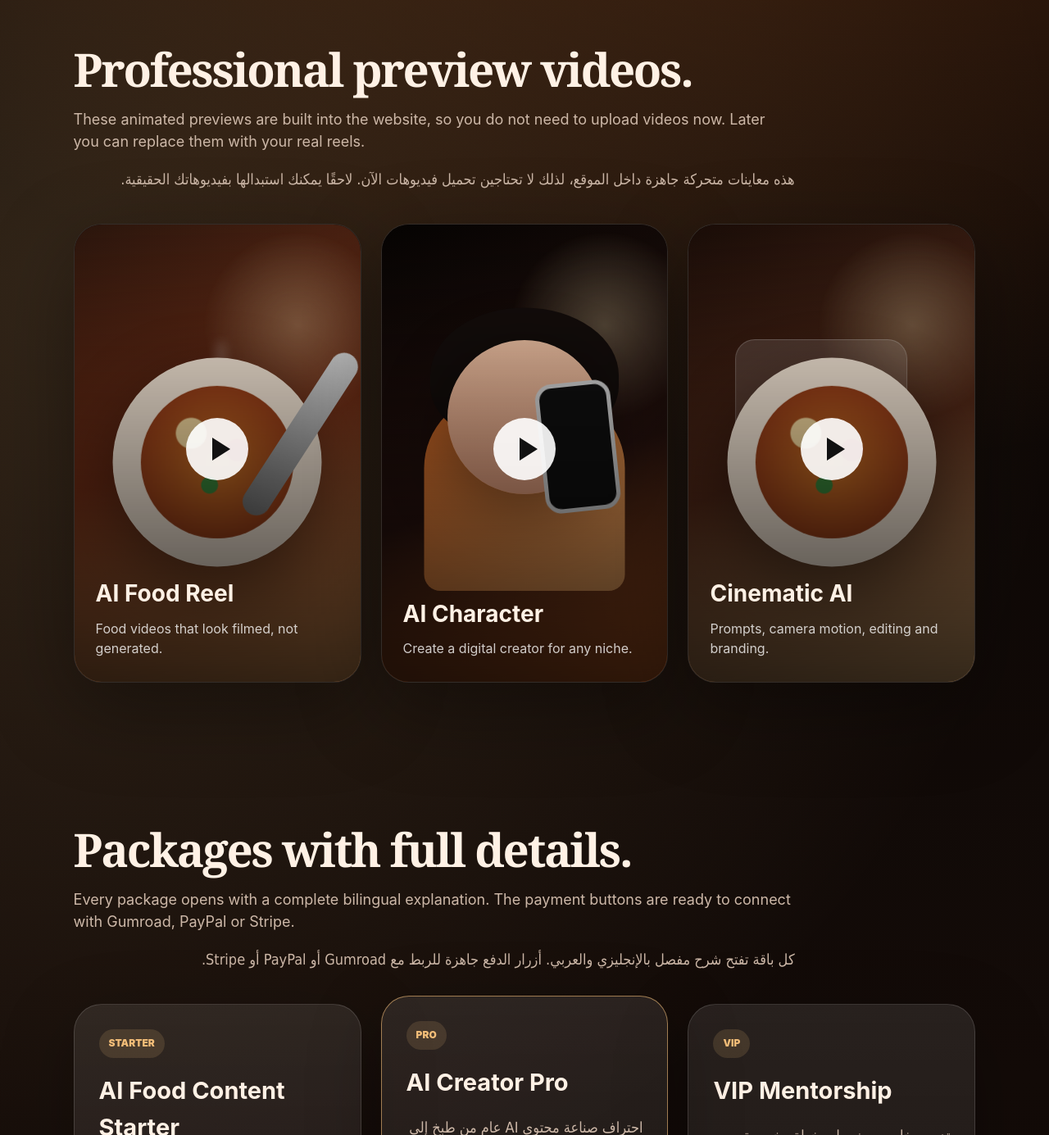
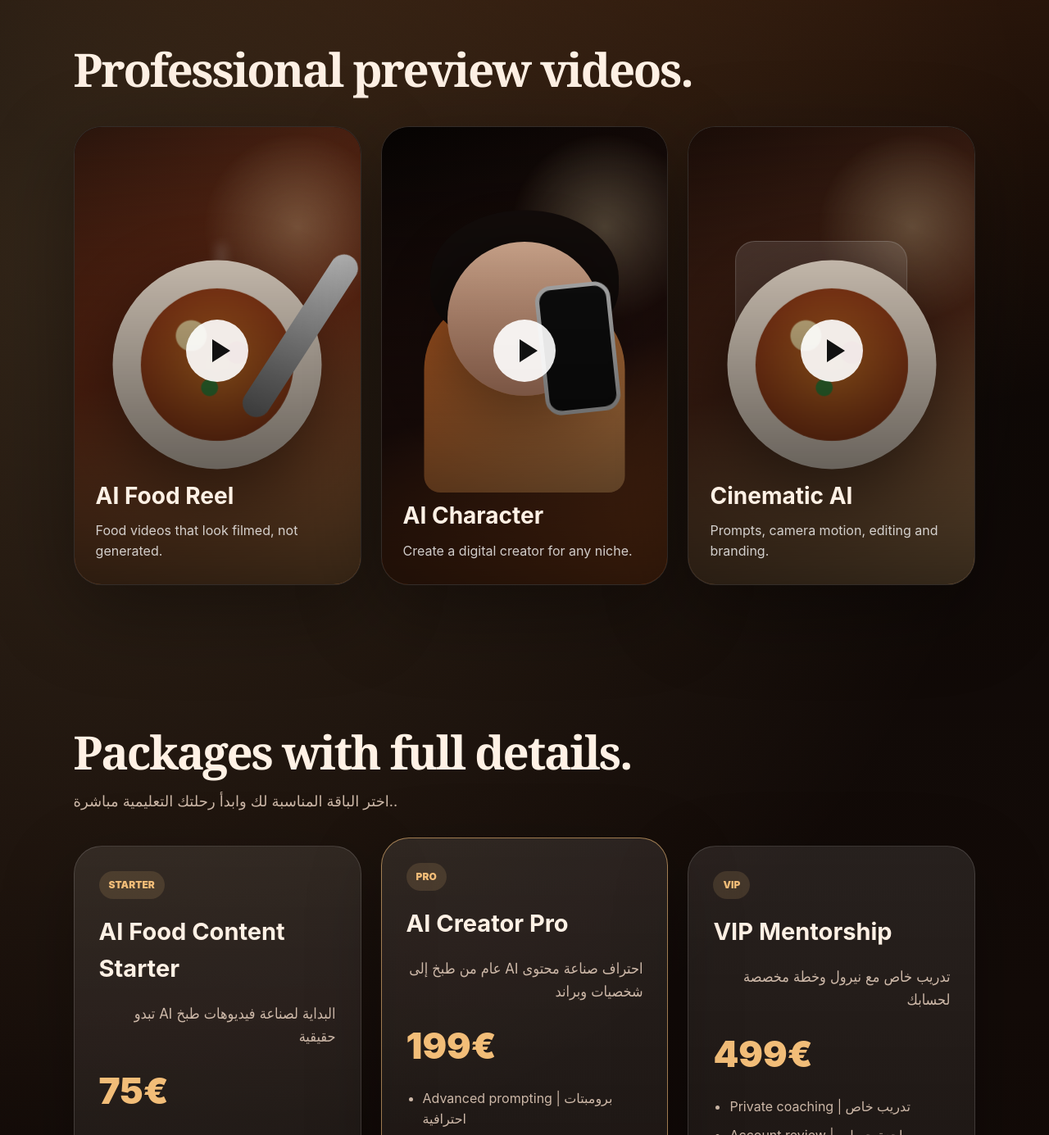
Before and after one commit to np8d95myfb-cell/shi-tayeb-app, a plain HTML site: page Downloads/nerol_final_ready_luxury_site/index.html in a window 1280 px wide. Shown: the part 1020-2405 px from the top of the page at 82% size. Drawn offline with Linux system fonts and the light colour scheme.

Commit message:
fix public texts

```diff
--- a/Downloads/nerol_final_ready_luxury_site/index.html
+++ b/Downloads/nerol_final_ready_luxury_site/index.html
@@ -306,8 +306,7 @@ footer {
 <section class="section" id="videos">
   <div class="section-head">
     <h2>Professional preview videos.</h2>
-    <p>These animated previews are built into the website, so you do not need to upload videos now. Later you can replace them with your real reels.</p>
-    <p class="ar">هذه معاينات متحركة جاهزة داخل الموقع، لذلك لا تحتاجين تحميل فيديوهات الآن. لاحقًا يمكنك استبدالها بفيديوهاتك الحقيقية.</p>
+    <pشاهد أمثلة من أسلوب المحتوى الذي ستتعلمه داخل الأكاديمية..</p>
   </div>
 
   <div class="video-grid">
@@ -341,8 +340,7 @@ footer {
 <section class="section" id="packages">
   <div class="section-head">
     <h2>Packages with full details.</h2>
-    <p>Every package opens with a complete bilingual explanation. The payment buttons are ready to connect with Gumroad, PayPal or Stripe.</p>
-    <p class="ar">كل باقة تفتح شرح مفصل بالإنجليزي والعربي. أزرار الدفع جاهزة للربط مع Gumroad أو PayPal أو Stripe.</p>
+    <p>اختر الباقة المناسبة لك وابدأ رحلتك التعليمية مباشرة..</p>
   </div>
 
   <div class="packages">
```
